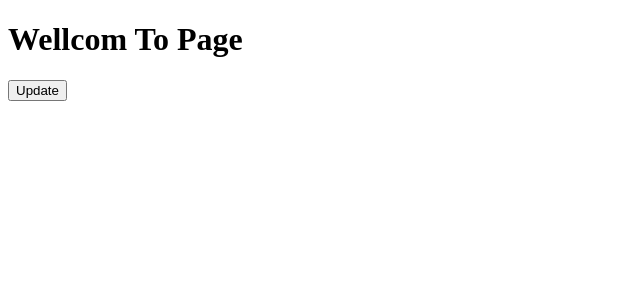
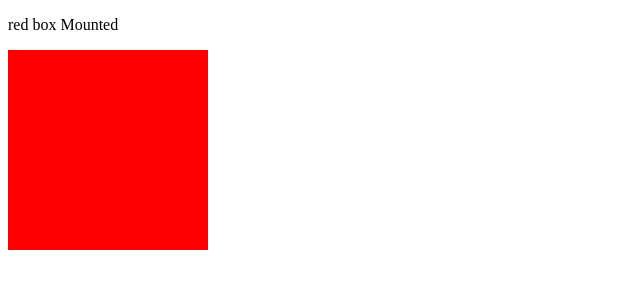
Before and after one commit to aeinmananni/react-use, a React (Vite) app: page / in a window 1280 px wide. Shown: the top 300 px of the page, without its empty margins (0-640 px from the left). Built offline with nearby package versions, Linux system fonts and the light colour scheme.

Commit message:
create LifCycles Methods

```diff
--- a/src/App.tsx
+++ b/src/App.tsx
@@ -1,9 +1,9 @@
-import ForceToUpdate from "./components/animations/force-to-update";
+import AppLifeCycles from "./components/life-sycles/app-lifeCycles";
 
 const App = () => {
   return (
     <>
-      <ForceToUpdate />
+      <AppLifeCycles />
     </>
   );
 };
--- /dev/null
+++ b/src/components/life-sycles/app-lifeCycles.tsx
@@ -0,0 +1,35 @@
+import { CSSProperties, useState } from "react";
+import { useMount } from "react-use";
+
+type ColorBoxProps = {
+  backColor?: string;
+  onMessage: (message: string) => void;
+};
+
+const ColorBox = ({ backColor, onMessage }: ColorBoxProps) => {
+  const backColorClass = backColor || "red";
+
+  const boxStyle: CSSProperties = {
+    backgroundColor: backColorClass,
+    width: 200,
+    height: 200,
+  };
+
+  useMount(() => {
+    onMessage(`${backColorClass} box Mounted`);
+  });
+  return <div style={boxStyle}></div>;
+};
+
+const AppLifeCycles = () => {
+  const [message, setMessage] = useState<string>("");
+  return (
+    <div>
+      <p>{message}</p>
+      {/* {<ColorBox onMessage={setMessage} backColor="orange" />} */}
+      {<ColorBox onMessage={setMessage} />}
+    </div>
+  );
+};
+
+export default AppLifeCycles;
```
